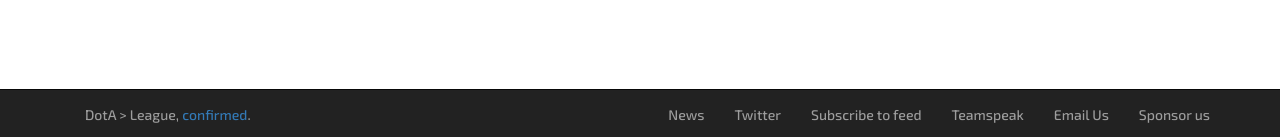
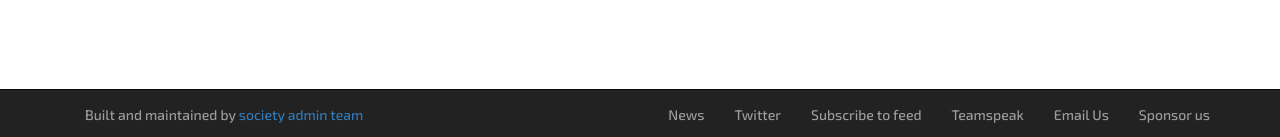
Before and after one commit to UoB-eSports/uob-esports.github.com, a Jekyll site: the page built from join/index.html, in a window 1280 px wide. Shown: the part 760-897 px from the top of the page. Built offline with Jekyll 4.4.1, drawn with Linux system fonts in a browser that asks for light colours; nearby versions of some CDN libraries.

Commit message:
Changed footer humans text to something more universally favourable

```diff
--- a/_layouts/base.html
+++ b/_layouts/base.html
@@ -44,7 +44,7 @@
         <!-- Footer -->
         <footer class="navbar navbar-inverse navbar-fixed-bottom hidden-xs hidden-sm">
             <div class="container">
-                <p class="navbar-text muted">DotA &gt; League,  <a href="/humans.txt">confirmed</a>.</p>
+                <p class="navbar-text muted">Built and maintained by  <a href="/humans.txt">society admin team</a></p>
                 <ul class="nav navbar-nav navbar-right">
                     {% for link in site.elsewhere %}
                     <li><a href="{{ link.link }}" title="{{ link.desc }}">{{ link.name }}</a></li>
```
